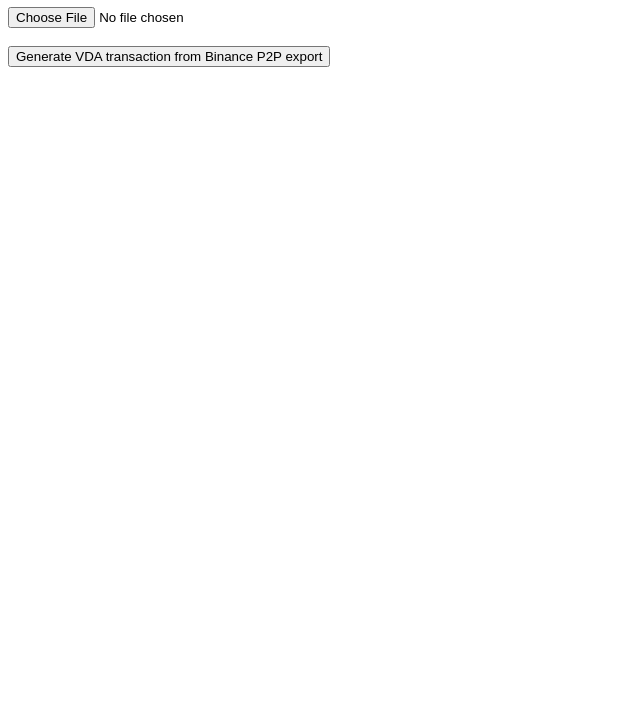
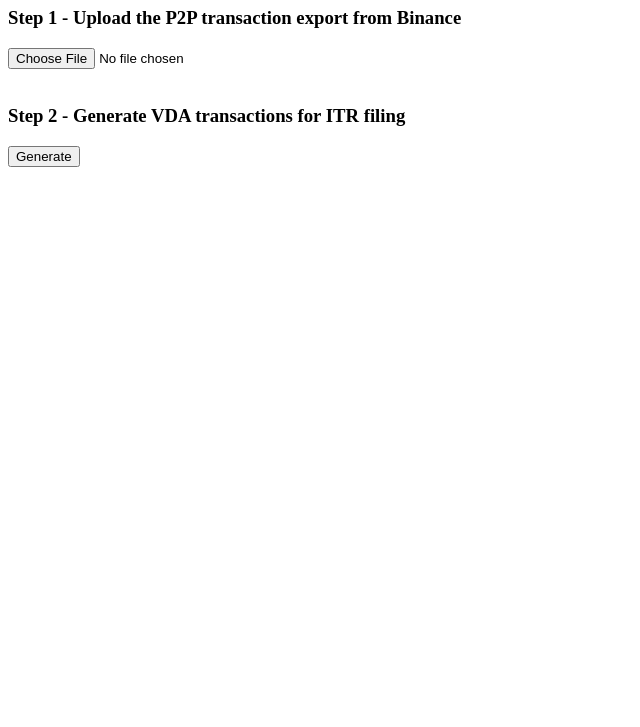
Before and after one commit to sucheno/ITR-VDA-transaction-generator, a plain HTML site: page index.html in a window 1280 px wide. Shown: the part 73-800 px from the top of the page, without its empty margins (0-640 px from the left). Drawn offline with nearby package versions, Linux system fonts and the light colour scheme.

Commit message:
formatting

```diff
--- a/index.html
+++ b/index.html
@@ -21,9 +21,11 @@
 </head>
 <body>
     <h1>ITR-VDA-transaction-generator</h1>
+    <h3>Step 1 - Upload the P2P transaction export from Binance </h3>
     <input type="file" id="csvFileInput" accept=".csv" />
     <br><br>
-    <button onclick="processCSV()">Generate VDA transaction from Binance P2P export</button>
+    <h3>Step 2 - Generate VDA transactions for ITR filing </h3>
+    <button onclick="processCSV()">Generate</button>
     <br><br>
     <div id="output"></div>
     <script src="https://cdnjs.cloudflare.com/ajax/libs/PapaParse/5.3.0/papaparse.min.js"></script>
```
